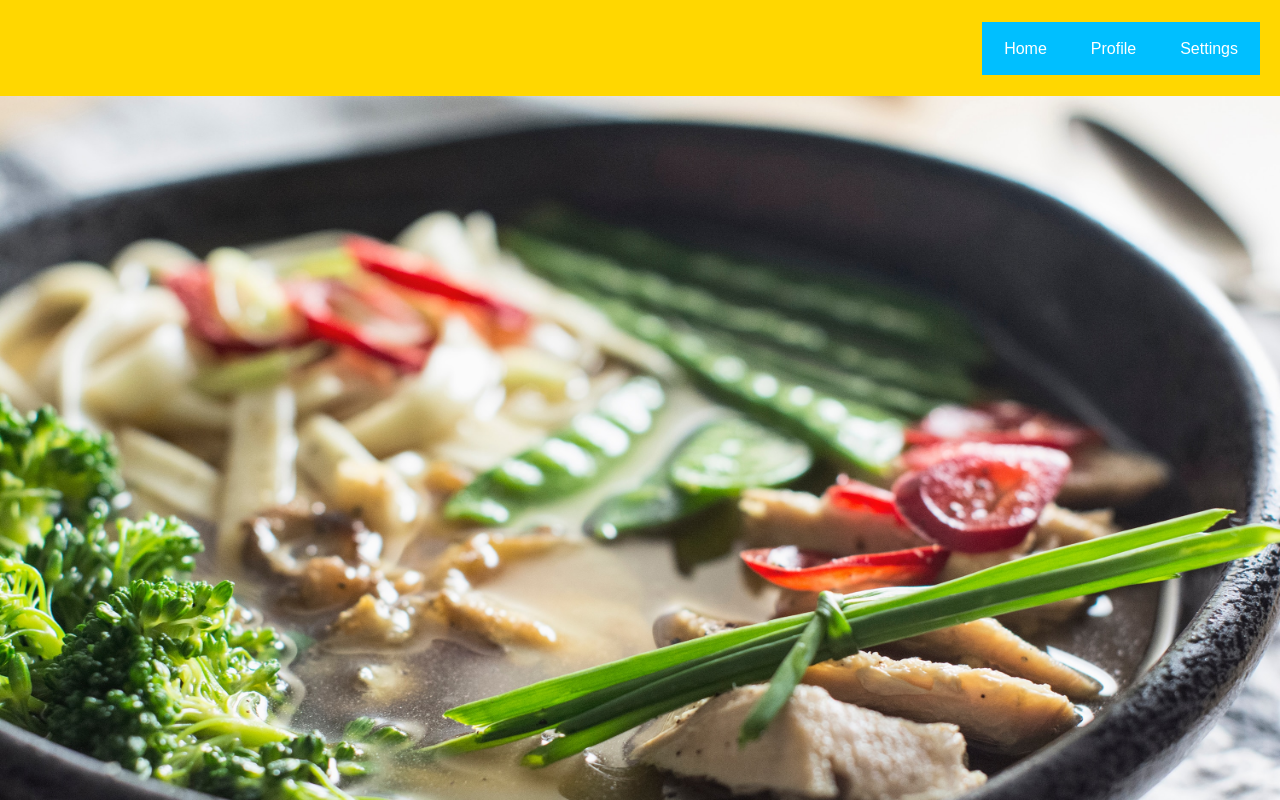
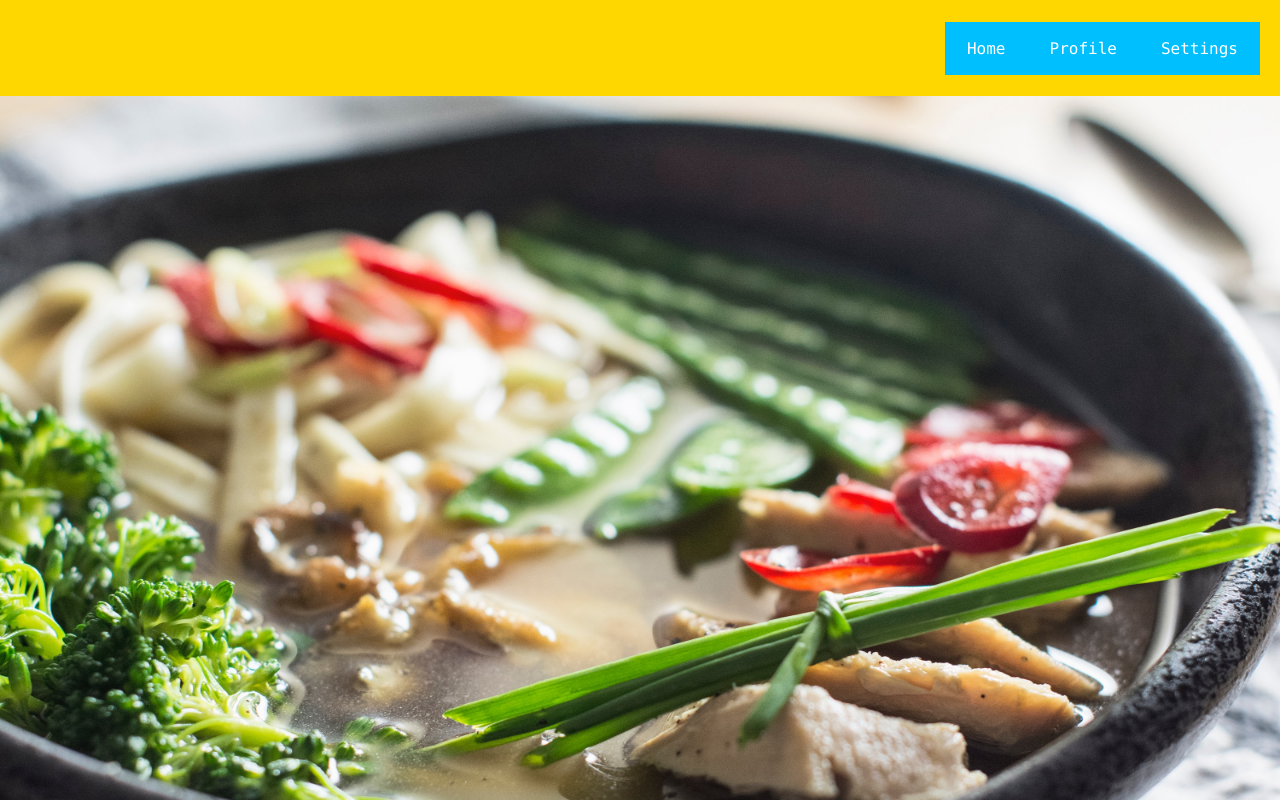
Before and after one commit to lopezg3000/creativeApp, a React (Create React App) app: page / in a window 1280 px wide. Shown: the top 800 px of the page. Built offline with nearby package versions, Linux system fonts and the light colour scheme.

Commit message:
changedFontOfNavbar

```diff
--- a/src/components/NavLinks.js
+++ b/src/components/NavLinks.js
@@ -13,6 +13,7 @@ const ButtonLink = styled.button`
     a {
         text-decoration: none;
         color: white;
+        font-family: monaco;
     }
 `;
 
--- a/src/components/Notes.Js
+++ b/src/components/Notes.Js
@@ -98,3 +98,9 @@ Classes allow you to use the same CSS styles on multiple html elements.
 Font Size is controlled by the font-size CSS property.
 
 */
+
+/*Set The Font Family of an Element
+
+Set which font an element should use by using the font-family property.
+
+*/
```
